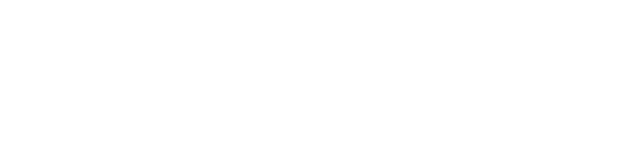
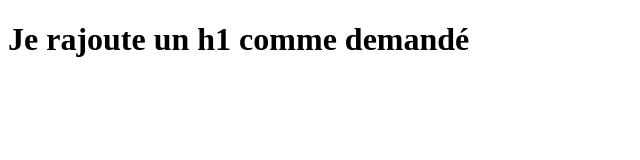
Before and after one commit to YunSef/helloWorld, a plain HTML site: page index.html in a window 1280 px wide. Shown: the whole page, without its empty margins (0-640 px from the left). Drawn offline with Linux system fonts and the light colour scheme.

Commit message:
update with h1

```diff
--- a/index.html
+++ b/index.html
@@ -6,6 +6,7 @@
     <title>WorldIsYours</title>
     </head>
   <body>
+    <h1>Je rajoute un h1 comme demandé</h1>
     </body>
 
 </html>
```
